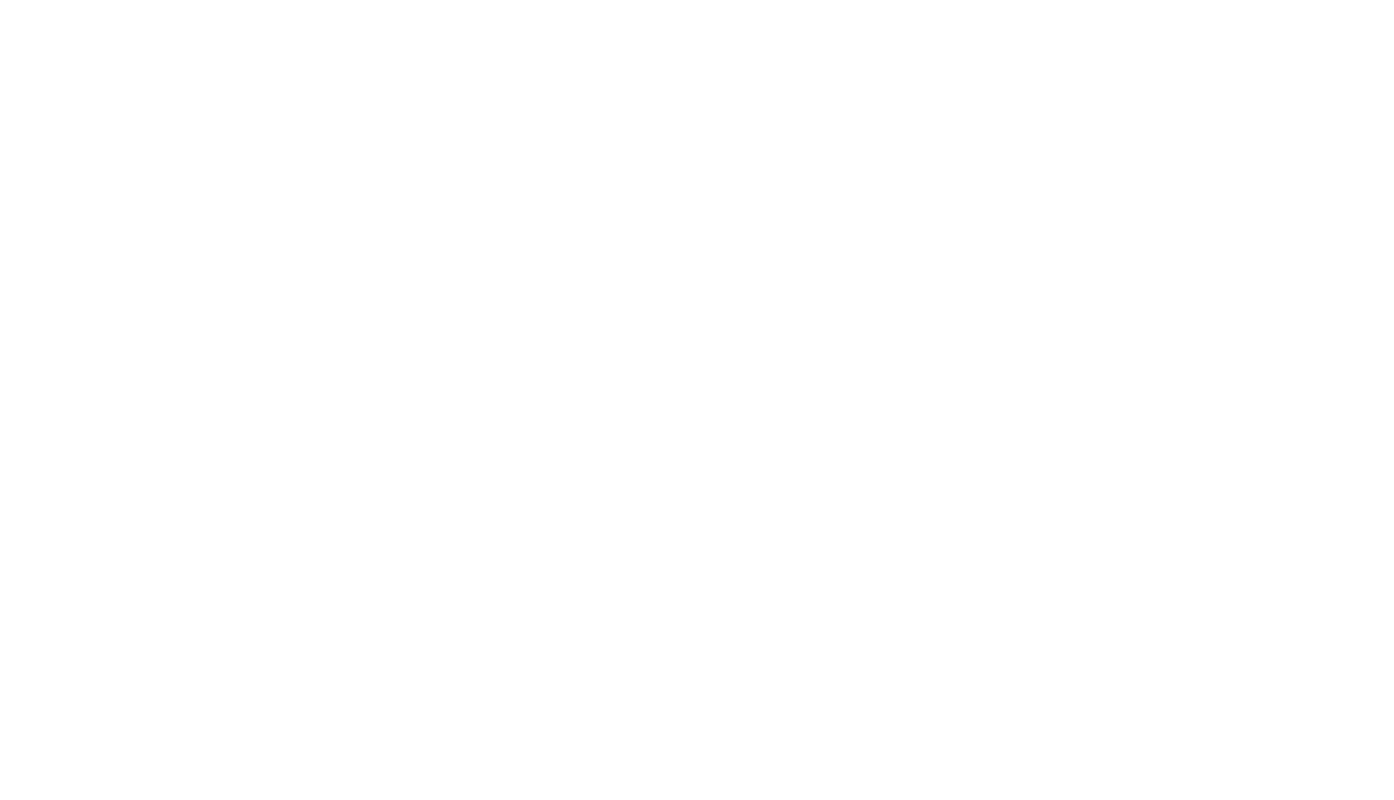
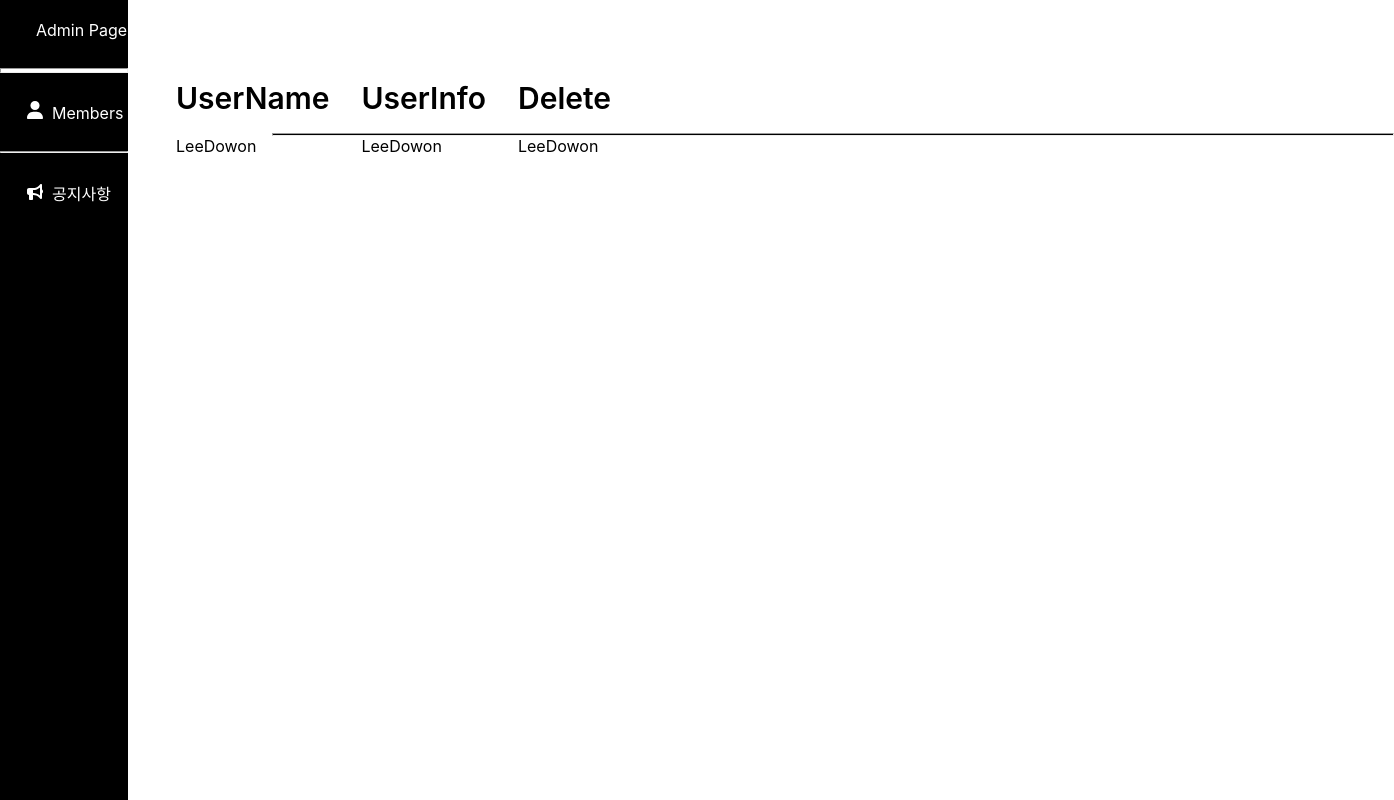
Before and after one commit to DaegunManga/Daegun24, a React (Create React App) app in the folder admin/: page /Main/members in a window 1280 px wide. Before the commit this address had no page. Shown: the whole page, 1394 px wide, since content can reach past the window. Built offline with nearby package versions, Linux system fonts and the light colour scheme.

Commit message:
feat(admin): create members editor page

```diff
--- a/admin/package.json
+++ b/admin/package.json
@@ -11,6 +11,7 @@
     "@types/react": "^18.2.19",
     "@types/react-dom": "^18.2.7",
     "axios": "^1.4.0",
+    "http-proxy-middleware": "^2.0.6",
     "react": "^18.2.0",
     "react-dom": "^18.2.0",
     "react-router-dom": "^6.14.2",
--- a/admin/src/App.tsx
+++ b/admin/src/App.tsx
@@ -3,7 +3,8 @@ import logo from "./logo.svg";
 import "./App.css";
 import { Router, BrowserRouter, Routes, Route } from "react-router-dom";
 
-import Main from "./components/Main";
+import Main from "./components/Main_src/Main";
+import Members from './components/Main_src/Main_components/Members';
 import Login from "./components/Login";
 
 function App() {
@@ -11,7 +12,12 @@ function App() {
     <BrowserRouter>
       <Routes>
         <Route path="/" element={<Login />} />
-        <Route path="/Main" element={<Main />} />
+        <Route path="/Main">
+          <Route path='' element={<Main />} />
+          <Route path='members' element={<Members />} />
+          <Route path='notions' element={<Members />} />
+          <Route path='hmm' element={<Main />} />
+        </Route>
       </Routes>
     </BrowserRouter>
   );
--- a/admin/src/components/Main.css
+++ /dev/null
@@ -1,9 +0,0 @@
-.MainPage {
-
-}
-
-
-
-.MainPage {
-
-}
--- /dev/null
+++ b/admin/src/components/Main_src/Main.css
@@ -0,0 +1,8 @@
+.MainPage {
+    width: auto;
+    height: auto;
+    min-width: 100vw;
+    min-height: 100vh;
+    display: flex;
+
+}
--- a/admin/src/components/Main.tsx
+++ b/admin/src/components/Main_src/Main.tsx
@@ -1,22 +1,20 @@
 import React from "react";
 import "./Main.css";
-import Nav from "./nav";
+import Nav from "../nav";
 import axios from "axios";
 
 function App() {
 
-  axios.post("/api/users", { }).then((res) => {
+/*  axios.post("http://localhost:8000/api/users", { }, {  }).then((res) => {
     console.log(res.data);
-  });
+
+  }); */
 
 
   return (
     <div className = 'MainPage'>
       <Nav />
-
-      <div className = 'MainPage'>
-        <div></div>
-      </div>
+adsadsadsa
     </div>
   );
 }
--- /dev/null
+++ b/admin/src/components/Main_src/Main_components/Members.css
@@ -0,0 +1,52 @@
+.MainPage {
+    width: auto;
+    height: auto;
+    min-width: 100vw;
+    min-height: 100vh;
+    display: flex;
+
+}
+
+.MembersMain {
+    width: 90rem;
+    display: flex;
+    align-items: top;
+    justify-content: center;
+}
+
+.MembersBorderLine{
+    color: black;
+    background-color: black;
+    height: 0.1rem;
+    width: 70rem;
+    position: absolute;
+    left: 17rem;
+    top: 7.8rem;
+}
+
+.MembersBorderBox{
+    padding-top: 5rem;
+    width: 70rem;
+    display: flex;
+    flex-direction: row;
+}
+
+.MemberInfo{
+    width: 60rem;
+}
+
+.MembersUsername{
+    padding-left: 2rem;
+}
+
+.MembersUsername_title{
+    padding-left: 2rem;
+    color: black;
+    font-weight: 600;
+    font-size: 30px;
+}
+
+.MembersNameBox{
+    display: flex;
+    flex-direction: column;
+}
--- /dev/null
+++ b/admin/src/components/Main_src/Main_components/Members.tsx
@@ -0,0 +1,35 @@
+import "./Members.css";
+import Nav from '../../nav';
+
+function App() {
+
+    return (
+        <div className ='MainPage'>
+            <Nav/>
+
+            <div className="MembersMain">
+                <div className='MembersBorderBox'>
+                    <div className='MembersNameBox'>
+                        <span className='MembersUsername_title'> UserName</span>
+                        <br />
+                        <span className='MembersUsername'> LeeDowon </span>
+                    </div>
+                    <div className='MembersNameBox'>
+                        <span className='MembersUsername_title'> UserInfo </span>
+                        <br />
+                        <span className='MembersUsername'> LeeDowon </span>
+                    </div>
+                    <div className='MembersNameBox'>
+                        <span className='MembersUsername_title'> Delete </span>
+                        <br />
+                        <span className='MembersUsername'> LeeDowon </span>
+                    </div>
+
+                    <hr className="MembersBorderLine"/>
+                </div>
+            </div>
+        </div>
+    )
+}
+
+export default App;
--- a/admin/src/components/nav.css
+++ b/admin/src/components/nav.css
@@ -1,7 +1,7 @@
 .LeftBar {
     background-color: black;
     width: 10rem;
-    height: 100vw;
+    height: 100vh;
 }
 
 .MainText {
--- a/admin/src/components/nav.tsx
+++ b/admin/src/components/nav.tsx
@@ -16,11 +16,11 @@ function App() {
         <hr className="bold_line"/>
         <br />
 
-        <Link to="/from" className="Nav_Link">&nbsp;&nbsp;&nbsp;&nbsp;&nbsp;&nbsp;<img className='icon' src={user_icon} alt='icon'></img><span className="Nav_Text"> &nbsp;Members</span></Link><br/>
+        <Link to="/Main/members" className="Nav_Link">&nbsp;&nbsp;&nbsp;&nbsp;&nbsp;&nbsp;<img className='icon' src={user_icon} alt='icon'></img><span className="Nav_Text"> &nbsp;Members</span></Link><br/>
         <br />
         <hr />
         <br />
-        <Link to="/from" className="Nav_Link">&nbsp;&nbsp;&nbsp;&nbsp;&nbsp;&nbsp;<img className='icon' src={button_icon} alt='icon'></img><span className="Nav_Text"> &nbsp;공지사항</span></Link><br/>
+        <Link to="/Main/notions" className="Nav_Link">&nbsp;&nbsp;&nbsp;&nbsp;&nbsp;&nbsp;<img className='icon' src={button_icon} alt='icon'></img><span className="Nav_Text"> &nbsp;공지사항</span></Link><br/>
       </div>
 
   );
```
Also changed, not shown: admin/src/components/setupProxy.tsx (deleted, +0 -13 lines), admin/src/logo.svg (deleted), 1 other file (tests, documents, lock files or other folders).
